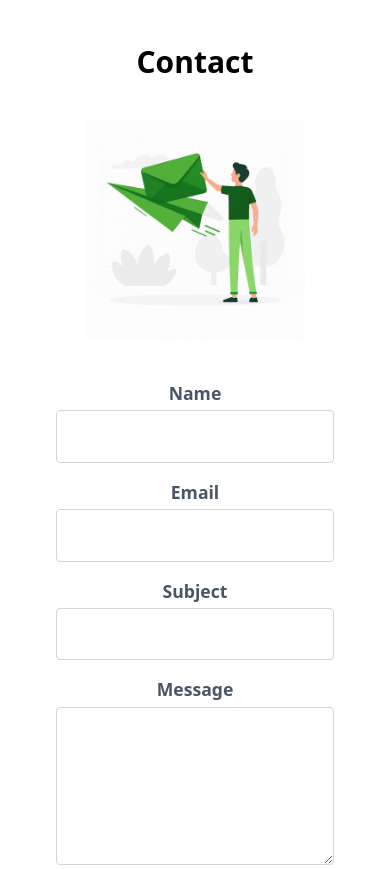
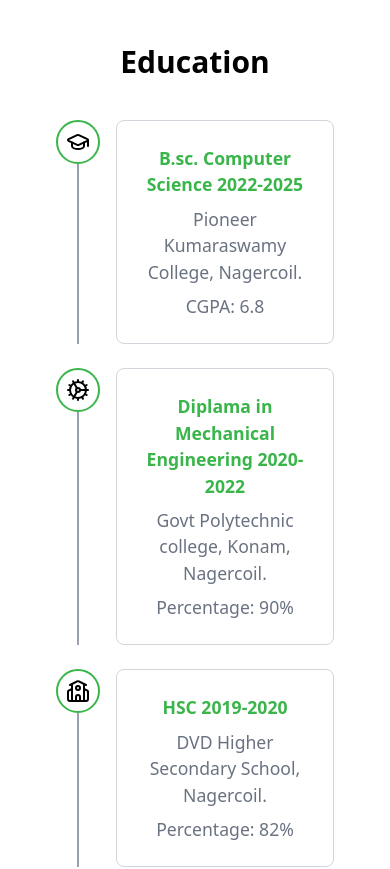
Before and after one commit to praveenr1408/PRAVEEN.DEV-PORTFOLIO, a React (Vite) app: page / in a window 390 px wide. Shown: the part 4660-5529 px from the top of the page. Built offline with nearby package versions, Linux system fonts and the light colour scheme.

Commit message:
feat: EducationSection Completed

```diff
--- /dev/null
+++ b/src/components/home/EducationSection/EducationCard.jsx
@@ -0,0 +1,38 @@
+import React from "react";
+import { GraduationCap, Cog, School, University } from "lucide-react";
+
+// Component to render a single education qualification card
+export default function EducationCard({ qualification }) {
+  return (
+    <div className="w-full flex">
+      {/* Left side: Icon and vertical timeline line */}
+      <div className="flex flex-col justify-center items-center pr-4">
+        {/* Icon wrapper */}
+        <div className="p-2 border-2 border-main bg-white rounded-full">
+          {/* Conditional rendering of icons based on the year */}
+          {qualification.year === "2022-2025" && <GraduationCap />}
+          {qualification.year === "2020-2022" && <Cog />}
+          {qualification.year === "2019-2020" && <School />}
+          {qualification.year === "2017-2018" && <University />}
+        </div>
+
+        {/* Vertical line connecting timeline steps */}
+        <div className="w-[2px] h-full bg-gray-400"></div>
+      </div>
+
+      {/* Right side: Qualification details */}
+      <div className="w-full flex flex-col gap-2 p-6 rounded-lg bg-white border-1 border-gray-300 ">
+        {/* Course name and duration */}
+        <h1 className="md:text-[1.3rem] font-bold text-main">
+          {qualification.course + "  " + qualification.year}
+        </h1>
+
+        {/* Institute name */}
+        <p className="text-gray-500">{qualification.institute}</p>
+
+        {/* Marks or grade */}
+        <p className="text-gray-500">{qualification.mark}</p>
+      </div>
+    </div>
+  );
+}
--- a/src/layouts/Footer/Footer.jsx
+++ b/src/layouts/Footer/Footer.jsx
@@ -13,11 +13,13 @@ import {
   GithubIcon,
 } from "lucide-react";
 import { Link } from "react-scroll";
+
+// Footer navigation menu items with icons and scroll links
 const menuItems = [
   { item: "About", icon: <User />, link: "about" },
   { item: "Skills", icon: <Code />, link: "skills" },
-  { item: "Projects", icon: <FolderOpenDot />, link: "#" },
-  { item: "Education", icon: <GraduationCap />, link: "#" },
+  { item: "Projects", icon: <FolderOpenDot />, link: "#" }, // Placeholder link
+  { item: "Education", icon: <GraduationCap />, link: "#" }, // Placeholder link
   { item: "Contact", icon: <Phone />, link: "contact" },
 ];
 
@@ -25,10 +27,11 @@ export default function Footer() {
   return (
     // Footer Main Section
     <footer className="w-full relative px-6 md:px-10 lg:px-26 py-15 md:py-40 bg-black text-white">
-      {/* Footer Conatiner Section */}
+      {/* Footer Container Section */}
       <section className="container mx-auto h-full flex items-center justify-center">
-        {/* Wrap Footer Nav and Social media icons */}
+        {/* Wrapper for Footer Nav and Social Media Icons */}
         <div className="flex flex-col gap-y-8 items-center">
+          {/* Logo/Brand Name */}
           <div>
             <Link
               to="hero" // Scroll to Hero Section
@@ -40,6 +43,7 @@ export default function Footer() {
             </Link>
           </div>
 
+          {/* Footer Navigation Menu */}
           <nav>
             <ul className="flex flex-col md:flex-row items-center gap-y-6 md:gap-y-0 gap-x-10">
               {menuItems.map((menuItem, index) => (
@@ -51,7 +55,7 @@ export default function Footer() {
                     to={menuItem.link} // Scroll to destination section
                     smooth={true}
                     duration={500}
-                    offset={-55} // Offset
+                    offset={-55} // Offset for scroll position
                   >
                     {menuItem.item}
                   </Link>
@@ -60,6 +64,7 @@ export default function Footer() {
             </ul>
           </nav>
 
+          {/* Social Media and Contact Icons */}
           <div className="flex gap-x-8">
             <a
               className="hover:text-main transition-colors duration-300"
@@ -67,21 +72,18 @@ export default function Footer() {
             >
               <Phone />
             </a>
-
             <a
               className="hover:text-main transition-colors duration-300"
               href="#"
             >
               <Mail />
             </a>
-
             <a
               className="hover:text-main transition-colors duration-300"
               href="#"
             >
               <Linkedin />
             </a>
-
             <a
               className="hover:text-main transition-colors duration-300"
               href="#"
@@ -90,11 +92,13 @@ export default function Footer() {
             </a>
           </div>
 
+          {/* Copyright Text */}
           <div>
             <p className="text-main">© Copyrights All rights reserved</p>
           </div>
         </div>
       </section>
+      {/* Decorative SVG Wave at the Top of Footer */}
       <div className="absolute w-full top-0 left-0 ">
         <svg xmlns="http://www.w3.org/2000/svg" viewBox="0 0 1000 100">
           <g fill="#FFFFFF">
--- a/src/layouts/NavBar/NavBar.jsx
+++ b/src/layouts/NavBar/NavBar.jsx
@@ -16,7 +16,7 @@ const menuItems = [
   { item: "About", icon: <User />, link: "about" },
   { item: "Skills", icon: <Code />, link: "skills" },
   { item: "Projects", icon: <FolderOpenDot />, link: "#" },
-  { item: "Education", icon: <GraduationCap />, link: "#" },
+  { item: "Education", icon: <GraduationCap />, link: "education" },
   { item: "Contact", icon: <Phone />, link: "contact" },
 ];
 
--- a/src/pages/home/index.jsx
+++ b/src/pages/home/index.jsx
@@ -3,6 +3,7 @@ import HeroSection from "./sections/HeroSection/HeroSection";
 import AboutSection from "./sections/AboutSection/AboutSection";
 import SkillSection from "./sections/SkillsSection/SkillSection";
 import ContactSection from "./sections/ContactSection/ContactSection";
+import EducationSection from "./sections/EducationSection/EducationSection";
 
 export default function HomePage() {
   return (
@@ -11,6 +12,7 @@ export default function HomePage() {
       <HeroSection />
       <AboutSection />
       <SkillSection />
+      <EducationSection />
       <ContactSection />
     </main>
   );
--- a/src/pages/home/sections/EducationSection/EducationSection.jsx
+++ b/src/pages/home/sections/EducationSection/EducationSection.jsx
@@ -0,0 +1,31 @@
+import React from "react";
+import EducationCard from "../../../../components/home/EducationSection/EducationCard";
+import { QUALIFICATIONS } from "../../../../utils/home/educationSection/constant";
+
+export default function EducationSection() {
+  return (
+    // Main Section
+    <section
+      id="education"
+      className="w-full px-6 md:px-10 lg:px-26 py-10 md:py-14"
+    >
+      {/* Conatiner Section */}
+      <section className="container mx-auto h-full flex items-center">
+        {/* Wrap Heading and Card Section */}
+        <div className="w-full flex flex-col gap-y-10">
+          {/* Heading Section */}
+          <div className="w-full flex justify-center ">
+            <h1 className="text-3xl md:text-4xl font-bold">Education</h1>
+          </div>
+
+          {/* Card Section */}
+          <div className="w-full flex flex-col justify-center gap-6">
+            {QUALIFICATIONS.map((qualification, index) => (
+              <EducationCard key={index} qualification={qualification} />
+            ))}
+          </div>
+        </div>
+      </section>
+    </section>
+  );
+}
--- /dev/null
+++ b/src/utils/home/educationSection/constant.js
@@ -0,0 +1,29 @@
+export const QUALIFICATIONS = [
+  {
+    institute: "Pioneer Kumaraswamy College, Nagercoil.",
+    year: "2022-2025",
+    course: "B.sc. Computer Science",
+    mark: "CGPA: 6.8",
+  },
+
+  {
+    institute: "Govt Polytechnic college, Konam, Nagercoil. ",
+    year: "2020-2022",
+    course: "Diplama in Mechanical Engineering",
+    mark: "Percentage: 90%",
+  },
+
+  {
+    institute: "DVD Higher Secondary School, Nagercoil. ",
+    year: "2019-2020",
+    course: "HSC",
+    mark: "Percentage: 82%",
+  },
+
+  {
+    institute: "SMRV Higher Secondary School, Nagercoil. ",
+    year: "2017-2018",
+    course: "SSLC",
+    mark: "Percentage: 73.2%",
+  },
+];
```
